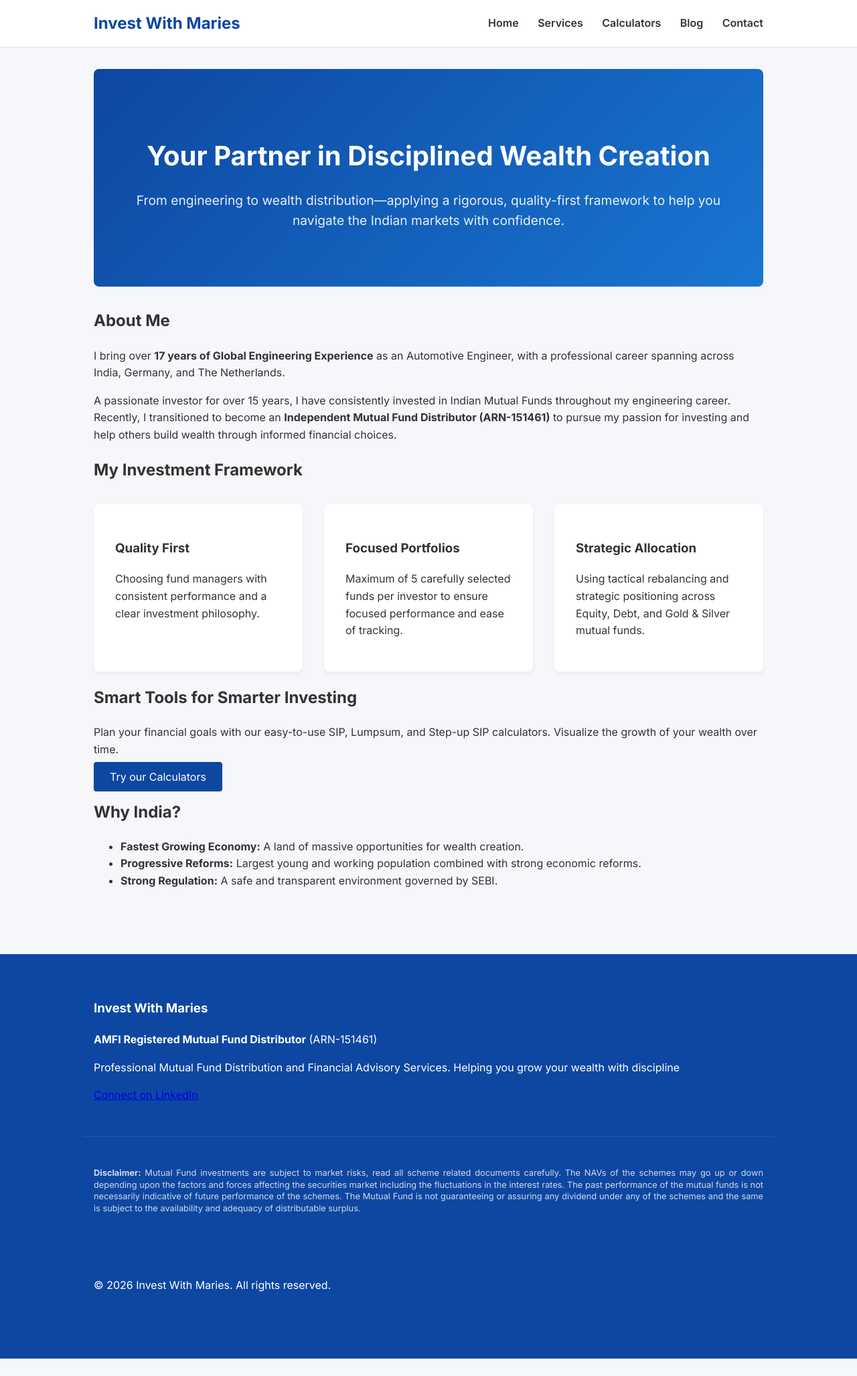
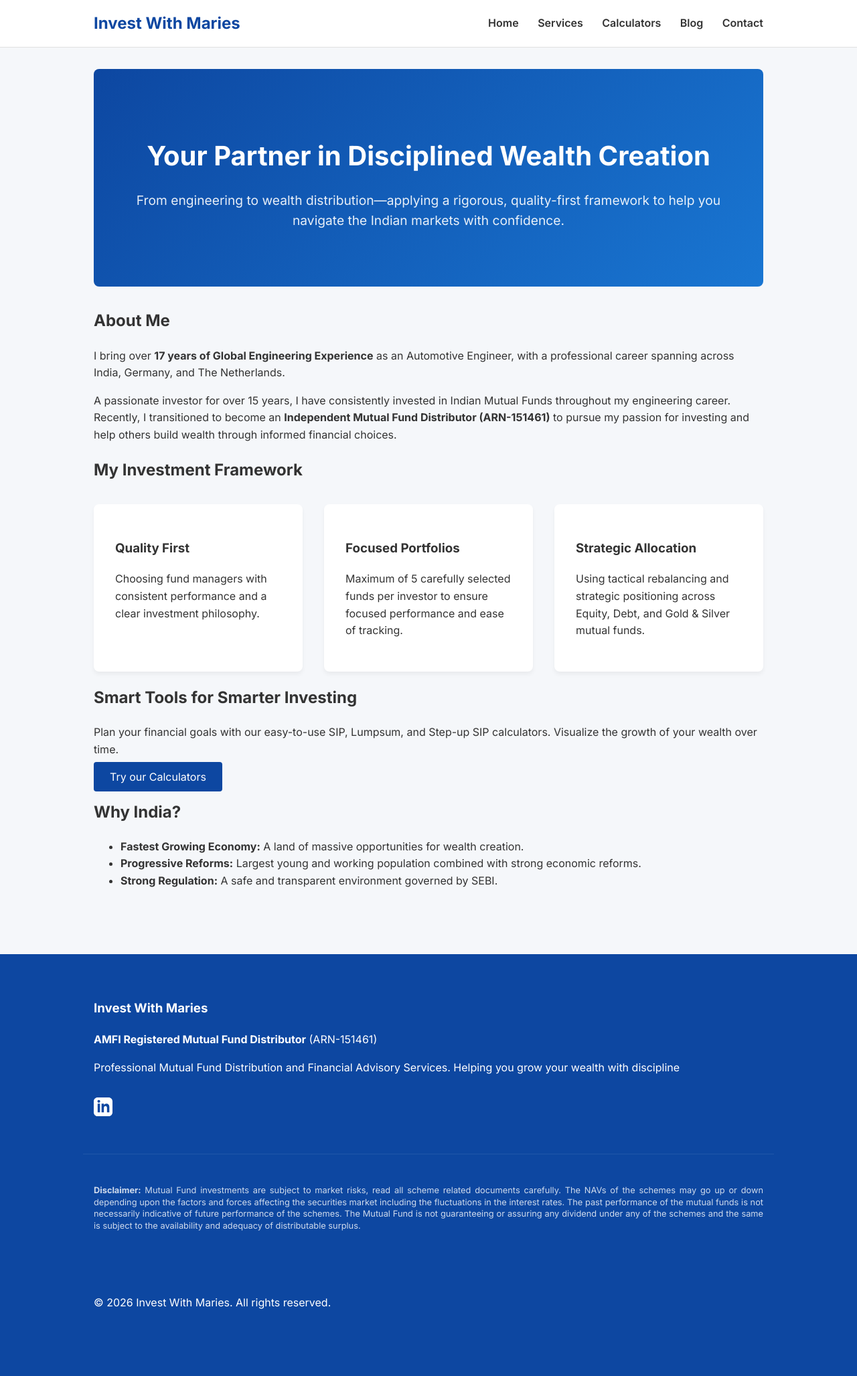
Before and after one commit to rmaries/InvestWithMaries, a Jekyll site: the page built from index.md, in a window 1280 px wide. Shown: the whole page at 67% size. Built offline with Jekyll 4.4.1, drawn with Linux system fonts in a browser that asks for light colours; before the commit the page ends 2029 px from its top, so only the background shows below that.

Commit message:
style: replace linkedin text with svg icon and add social styling

```diff
--- a/_includes/footer.html
+++ b/_includes/footer.html
@@ -4,7 +4,15 @@
             <h3>{{ site.title }}</h3>
             <p><strong>AMFI Registered Mutual Fund Distributor</strong> (ARN-151461)</p>
             <p>{{ site.description }}</p>
-            <p><a href="{{ site.linkedin_url }}" target="_blank" rel="noopener noreferrer">Connect on LinkedIn</a></p>
+            <p>
+                <a href="{{ site.linkedin_url }}" target="_blank" rel="noopener noreferrer" class="social-icon"
+                    title="Connect on LinkedIn">
+                    <svg xmlns="http://www.w3.org/2000/svg" viewBox="0 0 24 24" fill="currentColor">
+                        <path
+                            d="M19 0h-14c-2.761 0-5 2.239-5 5v14c0 2.761 2.239 5 5 5h14c2.762 0 5-2.239 5-5v-14c0-2.761-2.238-5-5-5zm-11 19h-3v-11h3v11zm-1.5-12.268c-.966 0-1.75-.79-1.75-1.764s.784-1.764 1.75-1.764 1.75.79 1.75 1.764-.783 1.764-1.75 1.764zm13.5 12.268h-3v-5.604c0-3.368-4-3.113-4 0v5.604h-3v-11h3v1.765c1.396-2.586 7-2.777 7 2.476v6.759z" />
+                    </svg>
+                </a>
+            </p>
         </div>
     </div>
     <div class="footer-disclaimer wrapper">
--- a/assets/css/main.css
+++ b/assets/css/main.css
@@ -217,3 +217,31 @@ body {
     color: var(--primary-color);
     font-weight: 600;
 }
+
+/* Social Icons */
+.social-icon {
+    display: inline-flex;
+    align-items: center;
+    color: var(--primary-color);
+    transition: color 0.3s, transform 0.3s;
+    text-decoration: none;
+}
+
+.social-icon:hover {
+    color: var(--secondary-color);
+    transform: translateY(-2px);
+}
+
+.social-icon svg {
+    width: 28px;
+    height: 28px;
+}
+
+.footer-info .social-icon {
+    color: var(--white);
+    margin-top: 1rem;
+}
+
+.footer-info .social-icon:hover {
+    color: rgba(255, 255, 255, 0.8);
+}
```
Also changed, not shown: contact.md (+3 -1 lines).
